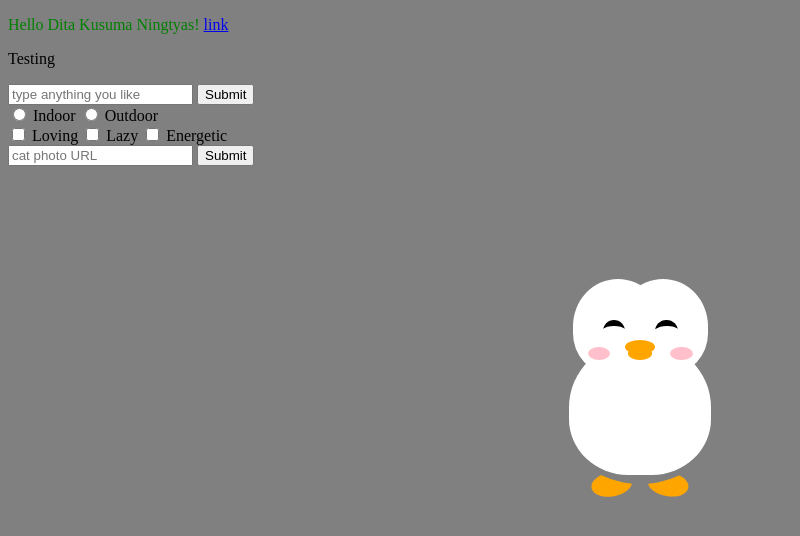
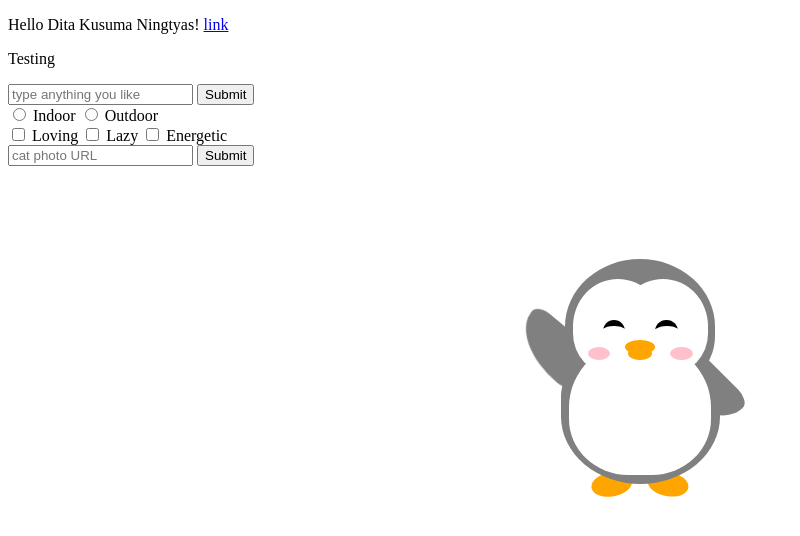
Before and after one commit to aida21/aida21.github.io, a plain HTML site: page index.html in a window 1280 px wide. Shown: the whole page, without its empty margins (0-800 px from the left). Drawn offline with Linux system fonts and the light colour scheme.

Commit message:
Update index.html

```diff
--- a/index.html
+++ b/index.html
@@ -4,8 +4,8 @@
     <meta charset="UTF-8">
     <title>Just a Website</title>
 </head>
-<body style="background-color:gray;">
-<p style="color:green;">
+<body style="background-color:white;">
+<p style="color:black;">
     Hello Dita Kusuma Ningtyas!
     <a href="http://www.google.com" target="_blank">link</a>
 </p>
```
